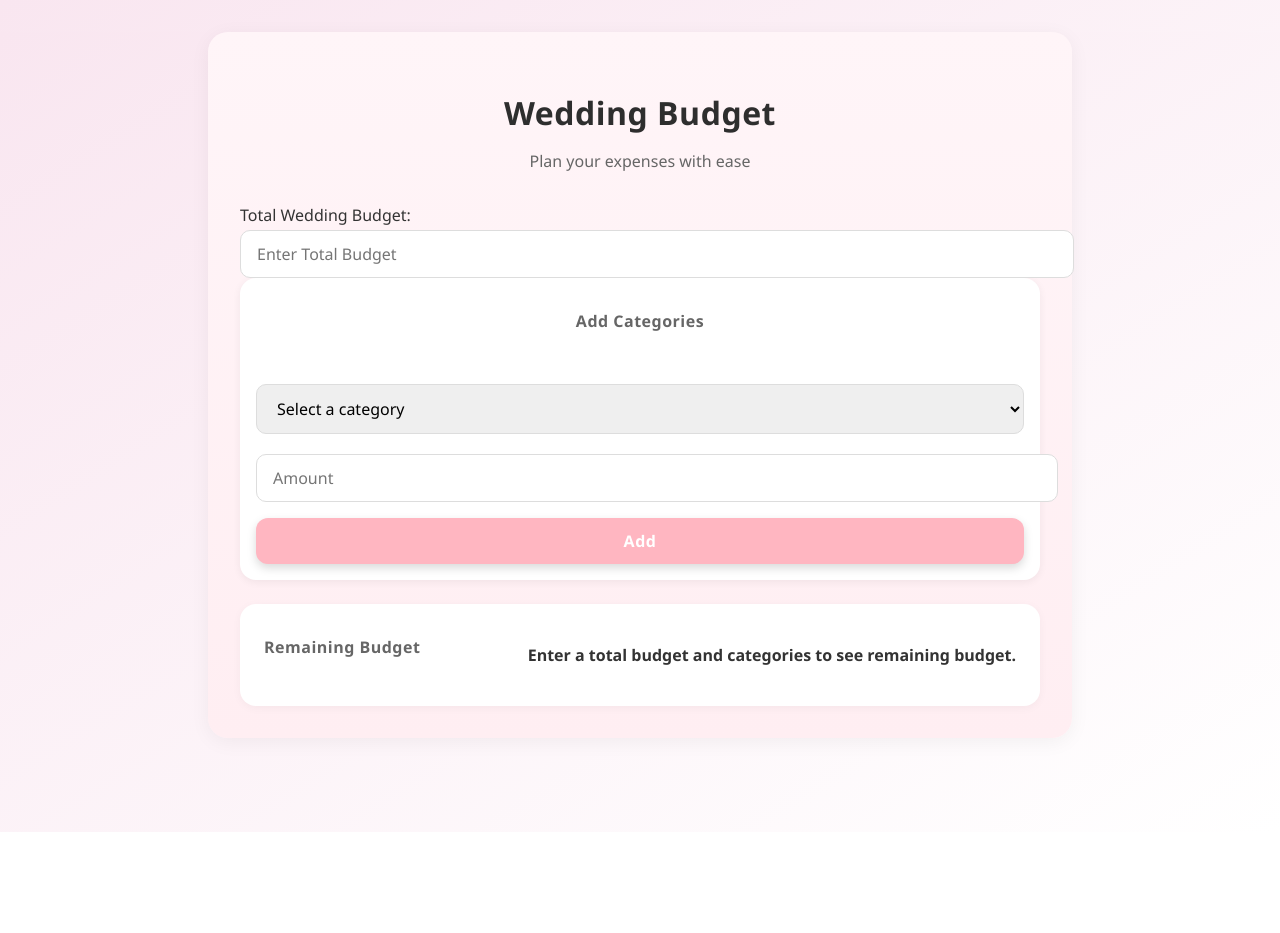
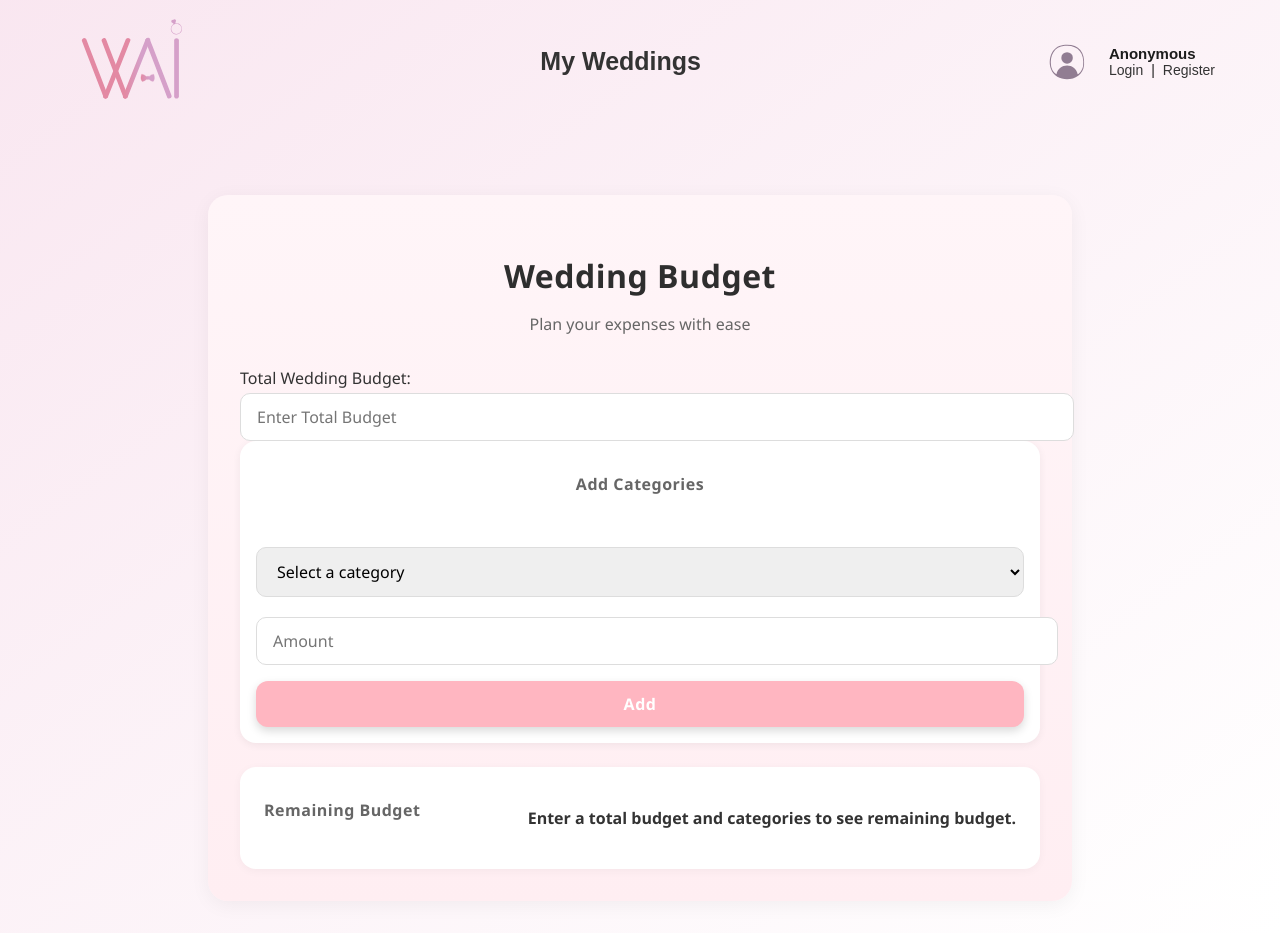
Before and after one commit to zivklein21/WeddingzAI-Front, a React (Vite) app in the folder frontend/WeddingzAIFront/: page /budget in a window 1280 px wide. Before the commit the page ends 832 px from the top, so only its background shows below. Built offline with nearby package versions, Linux system fonts and the light colour scheme.

Commit message:
add navbar

```diff
--- a/frontend/WeddingzAIFront/src/pages/BudgetPage.tsx
+++ b/frontend/WeddingzAIFront/src/pages/BudgetPage.tsx
@@ -2,6 +2,7 @@ import React, { useState } from "react";
 import { PieChart, Pie, Cell, Tooltip, Legend } from "recharts";
 import "../styles/budget.css";
 import { FaTrashAlt, FaChevronDown } from "react-icons/fa";
+import {NavBar} from '../components/NavBar/NavBar';
 
 
 const categoryOptions = [
@@ -37,6 +38,8 @@ const BudgetPage = () => {
   ];
 
   return (
+    <div className="budget-page">
+        <NavBar />
     <div className="budget-container">
       <div>
         <h2 className="budget-title">Wedding Budget</h2>
@@ -144,6 +147,7 @@ const BudgetPage = () => {
         </div>
       )}
     </div>
+    </div>
   );
 };
 
```
